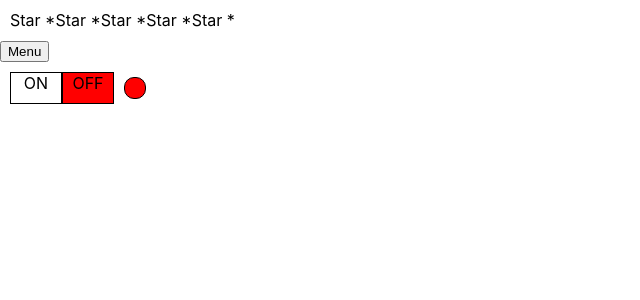
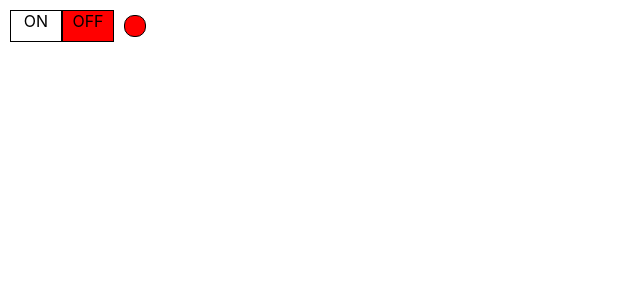
Before and after one commit to OlgaKapskaya/React-kabzda, a React (Create React App) app: page / in a window 1280 px wide. Shown: the top 300 px of the page, without its empty margins (0-640 px from the left). Built offline with nearby package versions, Linux system fonts and the light colour scheme.

Commit message:
use callbacks

```diff
--- a/src/App.tsx
+++ b/src/App.tsx
@@ -1,4 +1,4 @@
-import React from 'react';
+import React, {useState} from 'react';
 import './App.css';
 import Accordion from "./components/Accordion/Accordion";
 import Rating from "./components/Rating/Rating";
@@ -11,19 +11,20 @@ import NewRating from "./components/Rating/NewRating";
 
 function App() {
     console.log("App rendering");
+    const [on, setOn] = useState(false);
     return (
         <div className={'App'}>
-            {/*<PageTitle title={"This is APP component"}/>
-            Article 1
-            <Rating value={4} />
-            Article 2
-            <Rating value={3} />
-            Article 3
-            <Rating value={2} />*/}
-            <NewRating/>
-            <AccordionHook title={"Menu"}/>
+            {/*<PageTitle title={"This is APP component"}/>*/}
+            {/*Article 1*/}
+            {/*<Rating value={4} />*/}
+            {/*Article 2*/}
+            {/*<Rating value={3} />*/}
+            {/*Article 3*/}
+            {/*<Rating value={2} />*/}
+            {/*<NewRating />*/}
+            {/*<AccordionHook title={"Menu"}/>*/}
 
-            <OnOff/>
+            <OnOff onClick={setOn} on={on}/>
 
         </div>
     );
--- a/src/components/OnOff/OnOff.tsx
+++ b/src/components/OnOff/OnOff.tsx
@@ -3,34 +3,28 @@ import s from './OnOff.module.css'
 
 type OnOffProps = {
     on?: boolean;
-
+    onClick: (on: boolean) => void
 }
 
 
 export const OnOff = (props: OnOffProps) => {
-
-
-    const [on, setOn] = useState(false);
-
     const onclickOn = () => {
-        setOn(true);
+        props.onClick(true);
     }
-
     const onclickOff = () => {
-        setOn(false);
+        props.onClick(false);
     }
-
     const onStyle = {
         width: '50px',
         height: '30px',
-        backgroundColor: on ? 'green' : 'white',
+        backgroundColor: props.on ? 'green' : 'white',
         border: '1px solid black'
     };
 
     const offStyle = {
         width: '50px',
         height: '30px',
-        backgroundColor: !on ? 'red' : 'white',
+        backgroundColor: !props.on ? 'red' : 'white',
         border: '1px solid black'
     };
 
@@ -41,7 +35,7 @@ export const OnOff = (props: OnOffProps) => {
         border: '1px solid black',
         marginLeft: '10px',
         marginTop: '5px',
-        backgroundColor: on ? 'green' : 'red',
+        backgroundColor: props.on ? 'green' : 'red',
     };
 
     return (
--- a/src/components/Rating/NewRating.tsx
+++ b/src/components/Rating/NewRating.tsx
@@ -1,47 +1,35 @@
 import React, {useState} from "react";
 
-type RatingProps = {
 
-}
-
-function NewRating(props: RatingProps) {
+function NewRating() {
     console.log("rating render");
 
-    const [value, setValue] = useState(0);
+    const [value, setValue] = useState< 0 | 1 | 2 | 3 | 4 | 5 >(0);
 
     return (
         <div className={'rating'}>
-            <span onClick={ () => setValue(1) }>
-                <Star selected={value >= 1}/>
-            </span>
-            <span onClick={ () => setValue(2) }>
-                <Star selected={value >= 2}/>
-            </span>
-            <span  onClick={ () => setValue(3) }>
-                <Star selected={value >= 3}/>
-            </span>
-            <span onClick={ () => setValue(4) }>
-                <Star selected={value >= 4}/>
-            </span>
-            <span  onClick={ () => setValue(5) }>
-                <Star selected={value >= 5}/>
-            </span>
-
-
+                <Star selected={value >= 1} selectStar={setValue} value={1}/>
+                <Star selected={value >= 2} selectStar={setValue} value={2}/>
+                <Star selected={value >= 3} selectStar={setValue} value={3}/>
+                <Star selected={value >= 4} selectStar={setValue} value={4}/>
+                <Star selected={value >= 5} selectStar={setValue} value={5}/>
         </div>
     )
 }
 
 
 type StarProps = {
-    selected: boolean;
-
+    selected: boolean
+    value: 0 | 1 | 2 | 3 | 4 | 5
+    selectStar: (value: 0 | 1 | 2 | 3 | 4 | 5) => void
 }
 
 function Star(props: StarProps) {
-    return props.selected ?
-        <span className={'ratingSelected'}><b>Star *</b></span> :
-        <span>Star *</span>
+    const onClickHandler = () => {
+            props.selectStar(props.value)
+
+    }
+    return <span onClick={onClickHandler}> {props.selected ? <b>Star</b> : 'Star'}</span>
 }
 
 export default NewRating;
```
Also changed, not shown: src/components/Rating/Rating.tsx (+16 -17 lines).
